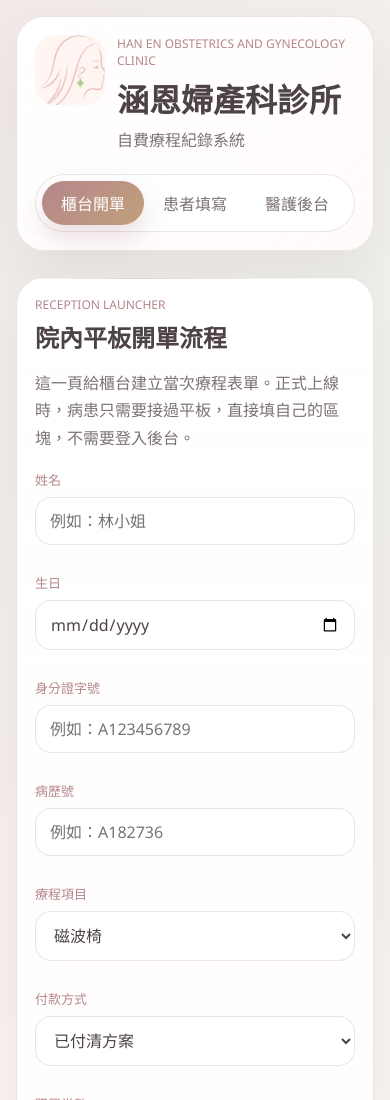
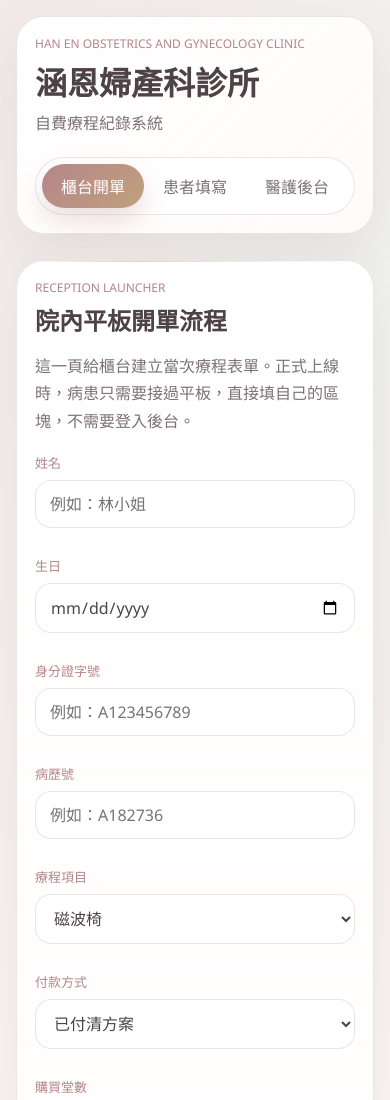
Before and after one commit to tomboy03150426/Hanen, a website: page index.html in a window 390 px wide. Shown: the top 1100 px of the page. Drawn offline with Linux system fonts and the light colour scheme.

Commit message:
Remove header logo image

```diff
--- a/index.html
+++ b/index.html
@@ -10,9 +10,6 @@
     <div class="shell">
       <header class="topbar">
         <div class="brand">
-          <div class="brand-mark brand-photo-mark" aria-hidden="true">
-            <img src="assets/hanen-logo.jpg" alt="" />
-          </div>
           <div>
             <p class="eyebrow">Han En Obstetrics and Gynecology Clinic</p>
             <h1>涵恩婦產科診所</h1>
--- a/styles.css
+++ b/styles.css
@@ -119,7 +119,6 @@ textarea:disabled {
 .brand {
   display: flex;
   align-items: center;
-  gap: 18px;
   min-width: 0;
 }
 
@@ -151,28 +150,6 @@ textarea:disabled {
 
 .brand-subtitle {
   margin: 6px 0 0;
-}
-
-.brand-mark {
-  position: relative;
-  width: 92px;
-  height: 92px;
-  flex: 0 0 92px;
-}
-
-.brand-photo-mark {
-  overflow: hidden;
-  border-radius: 20px;
-  background: rgba(255, 248, 247, 0.72);
-}
-
-.brand-photo-mark img {
-  display: block;
-  height: 100%;
-  width: auto;
-  max-width: none;
-  transform: translateX(-2px) scale(1.22);
-  transform-origin: left center;
 }
 
 .mark-flow,
@@ -1652,18 +1629,6 @@ summary:focus-visible {
 
   .brand {
     align-items: flex-start;
-    flex-direction: row;
-    gap: 12px;
-  }
-
-  .brand-mark {
-    width: 70px;
-    height: 70px;
-    flex-basis: 70px;
-  }
-
-  .brand-photo-mark img {
-    transform: translateX(-2px) scale(1.22);
   }
 
   .field-grid.two-up,
```
